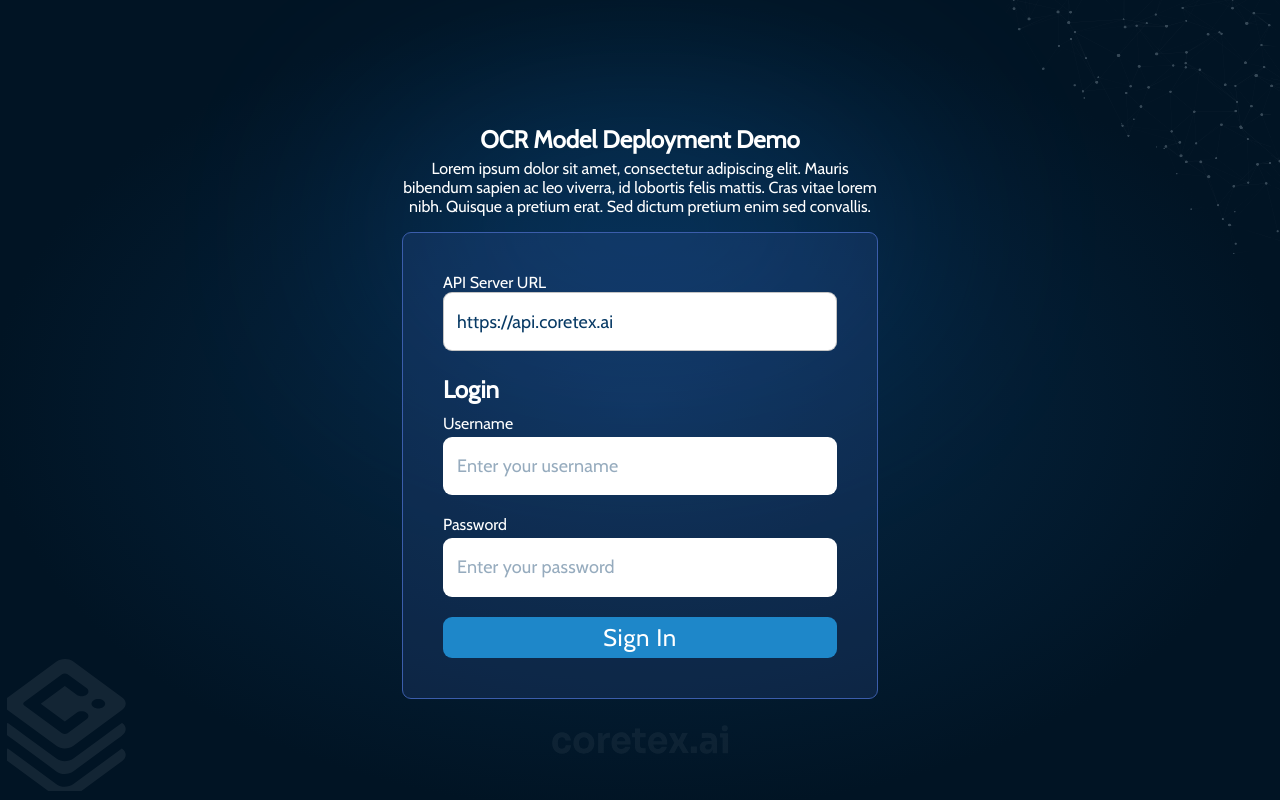
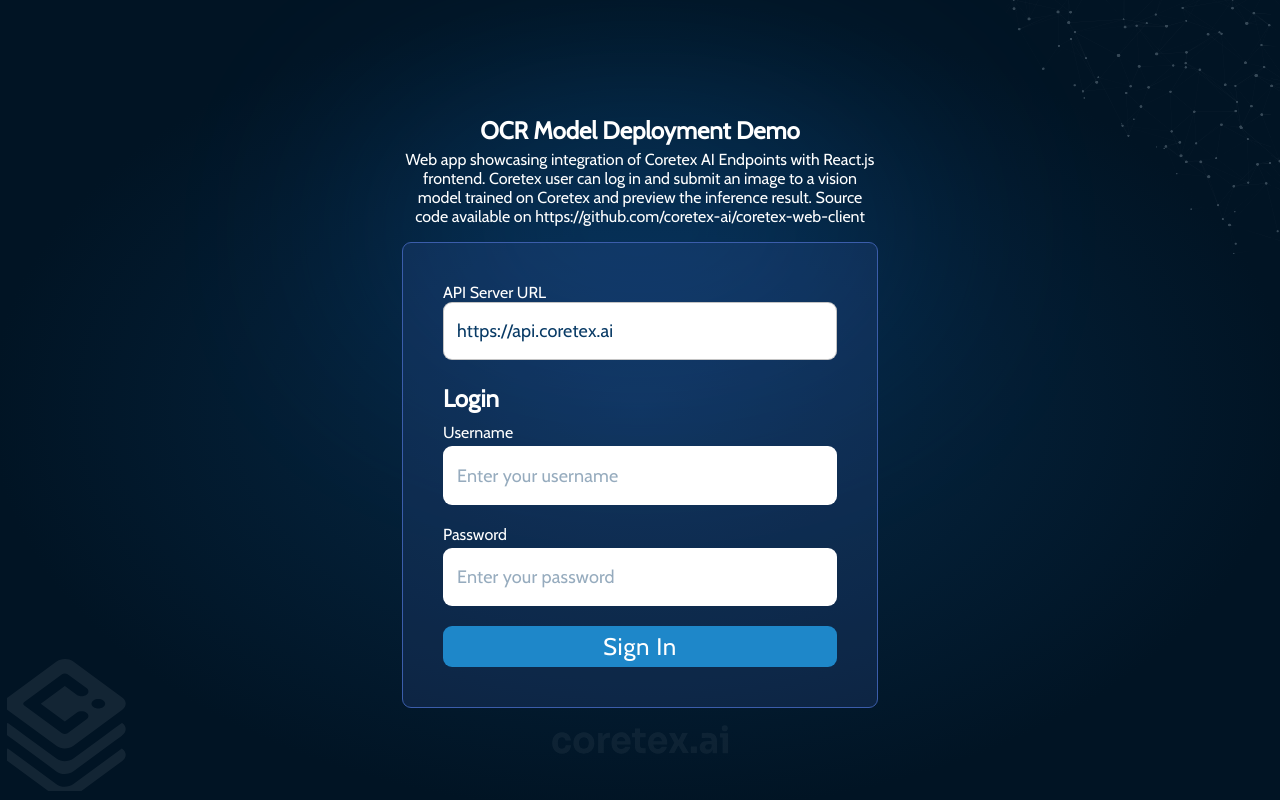
Before and after one commit to coretex-ai/coretex-web-client, a React (Create React App) app in the folder coretex-web-app-demo/: page / in a window 1280 px wide. Built offline with nearby package versions, Linux system fonts and the light colour scheme.

Commit message:
Update App.tsx

```diff
--- a/coretex-web-app-demo/src/App.tsx
+++ b/coretex-web-app-demo/src/App.tsx
@@ -41,10 +41,9 @@
               OCR Model Deployment Demo
             </p>
             <p className="layout_container_header_subtitle">
-              Lorem ipsum dolor sit amet, consectetur adipiscing elit. Mauris
-              bibendum sapien ac leo viverra, id lobortis felis mattis. Cras
-              vitae lorem nibh. Quisque a pretium erat. Sed dictum pretium enim
-              sed convallis.
+              Web app showcasing integration of Coretex AI Endpoints with React.js frontend.
+              Coretex user can log in and submit an image to a vision model trained on Coretex and preview the inference result.
+              Source code available on https://github.com/coretex-ai/coretex-web-client
             </p>
           </div>
           {!isLoggedIn ? (
```
